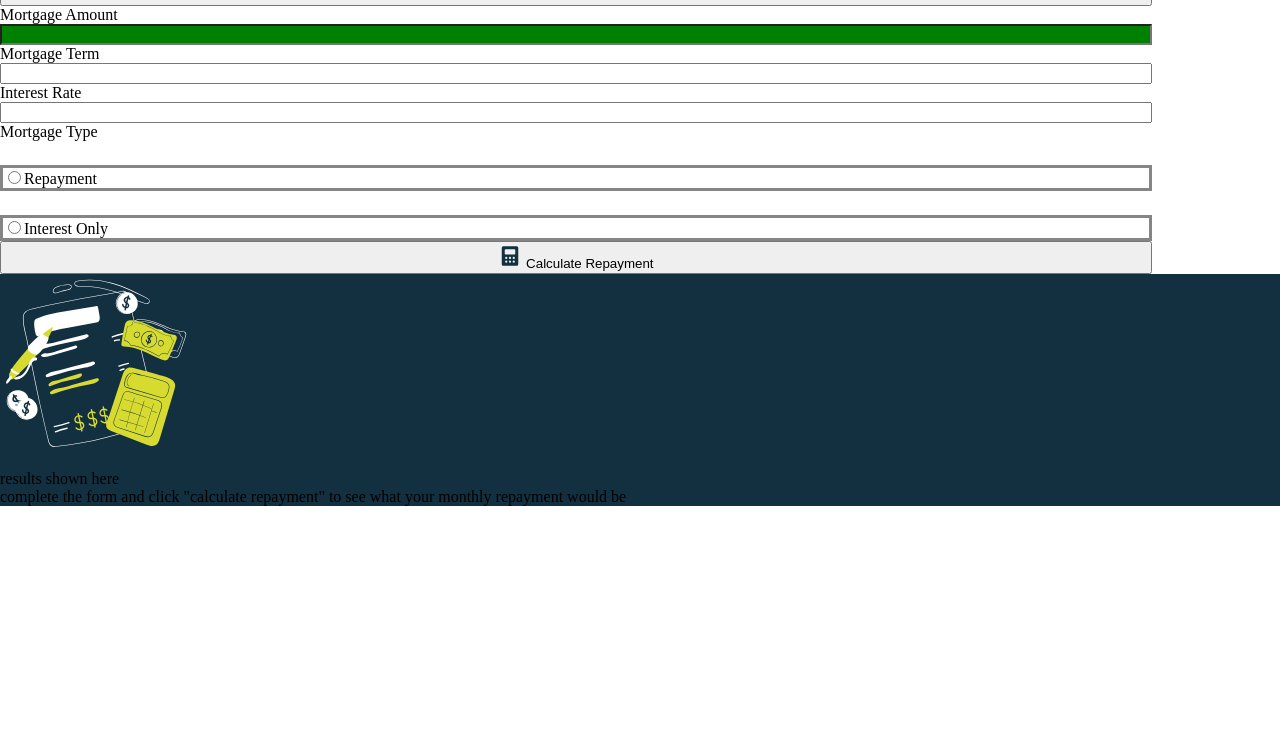
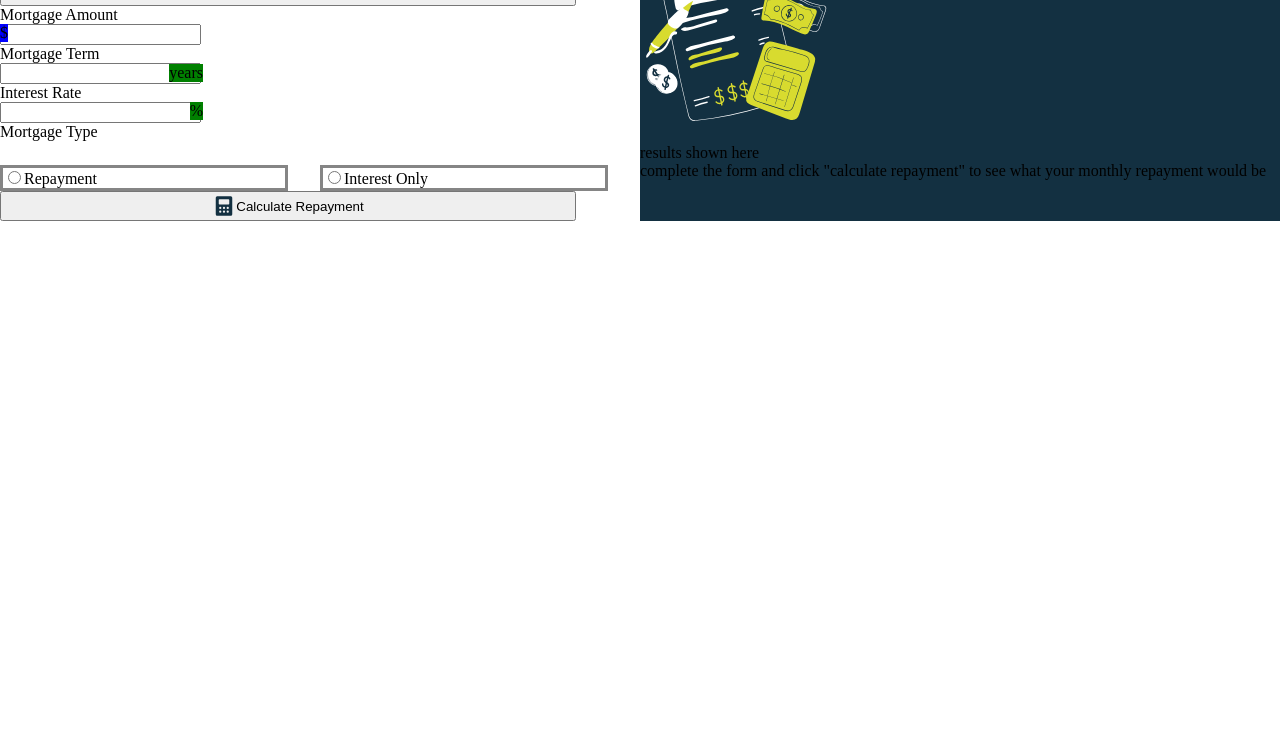
Before and after one commit to Gilbert-Koom/mortgage-vanilla, a plain HTML site: page index.html in a window 1280 px wide. Shown: the part 52-800 px from the top of the page. Drawn offline with nearby package versions, Linux system fonts and the light colour scheme.

Commit message:
addesd some features

```diff
--- a/index.html
+++ b/index.html
@@ -9,23 +9,33 @@
 <body>
 
 	<div class="app">
+		<div class="form-and-other">
+			<form action="" id="myForm">
 				<h1>mortgage calculator</h1>
 				<button onclick="clearAll()">clear all</button>
-		<form action="" id="myForm">
 				<div class="same-group">
 					<div class="form-control" id="first">
 						<label for="mortgage-amount">Mortgage Amount</label>
+						<div class="no1">
 							<input type="number" id="amount" name="firstNumber" step="any">
+							<p>$</p>
+						</div>
 						<small class="error" id="amount-error"></small>
 					</div>
 					<div class="form-control" id="second">
 						<label for="mortgage-term">Mortgage Term</label>
+						<div class="no2">
 							<input type="number" id="term" name="lastNumber" step="any">
+							<p>years</p>
+						</div>
 						<small class="error" id="term-error"></small>
 					</div>
 					<div class="form-control" id="third">
 						<label for="lastName">Interest Rate</label>
+						<div class="no3">
 							<input type="number" id="interest" name="lastNumber" step="any">
+							<p>%</p>
+						</div>
 						<small class="error" id="interest-error"></small>
 					</div>
 				</div>
@@ -43,7 +53,7 @@
 					<small class="error" id="type-error"></small>
 
 				</div>
-			<button onclick="formValidator()"> <img src="images/icon-calculator.svg" alt=""> Calculate Repayment</button>
+				<button onclick="formValidator()"> <img src="images/icon-calculator.svg" alt=""> <p>Calculate Repayment</p> </button>
 
 
 			</form>
@@ -68,6 +78,7 @@
 				</div>
 			</div>
 		</div>
+	</div>
 
 
 	<script src="https://cdn.jsdelivr.net/npm/validator@13.6.0/validator.min.js"></script>
--- a/styles/style.scss
+++ b/styles/style.scss
@@ -40,7 +40,11 @@ input[type="number"],button{
 	width: 90%;
 }
 
-
+button{
+	display: flex;
+	align-items: center;
+	justify-content: center;
+}
 .error{
 	display: block;
 }
@@ -58,6 +62,72 @@ input[type="number"],button{
 label{
 	display: block;
 }
-#amount{
+
+.no1 {
+	position: relative;
+	display: inline-block;
+}
+
+.no1 input {
+	padding-right: 40px;
+}
+
+.no1 p {
+
+	position: absolute;
+	margin-right: 5px;
+	top: 0px;
+	left: 0;
+	border: none;
+	background-color: blue;
+	display: flex;
+}
+
+.no2 {
+	position: relative;
+	display: inline-block;
+}
+
+.no2 input {
+	padding-right: 40px;
+}
+
+.no2 p {
+	position: absolute;
+	top: 1px;
+	right: 20px;
+	border: none;
 	background-color: green;
+	cursor: pointer;
 }
+
+.no3 {
+	position: relative;
+	display: inline-block;
+}
+
+.no3 input {
+	padding-right: 40px;
+}
+
+.no3 p {
+	position: absolute;
+	top: 0px;
+	right: 20px;
+	border: none;
+	background-color: green;
+	cursor: pointer;
+}
+
+
+@media (min-width: 700px) {
+	.form-and-other{
+		display: grid;
+		grid-template-columns: 1fr 1fr;
+	}
+	#mortgage-type{
+		display: grid;
+		grid-template-columns: 1fr 1fr;
+	}
+
+}
```
Also changed, not shown: styles/style.css, 1 other file. Lines whose indentation alone changed are shown as unchanged.
